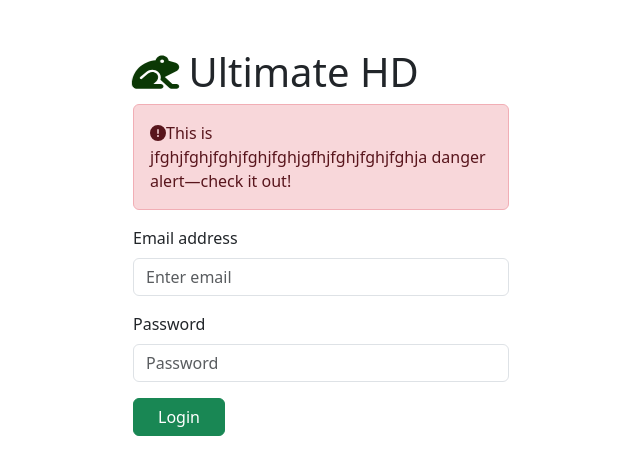
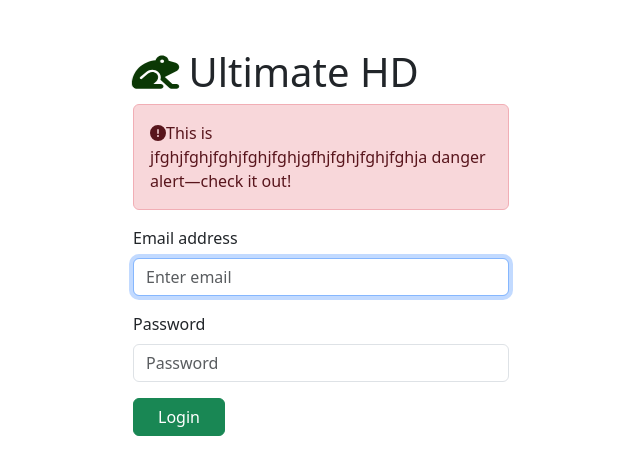
Before and after one commit to JerzyKu/ultimate-helpdesk, a React (Create React App) app in the folder client/: page /login in a window 1280 px wide. Shown: the top 474 px of the page, without its empty margins (319-959 px from the left). Built offline with nearby package versions, Linux system fonts and the light colour scheme.

Commit message:
add use ref hook

```diff
--- a/client/src/pages/LogInPage.js
+++ b/client/src/pages/LogInPage.js
@@ -1,4 +1,4 @@
-import React from 'react'
+import React, { useEffect, useRef } from 'react'
 import { Link } from 'react-router-dom'
 
 import Form from 'react-bootstrap/Form';
@@ -10,6 +10,13 @@ import { FontAwesomeIcon } from '@fortawesome/react-fontawesome'
 import { faCircleExclamation, faFrog } from '@fortawesome/free-solid-svg-icons'
 
 export default function LogInPage() {
+
+    const loginRef = useRef()
+
+    useEffect( () => {
+        loginRef.current.focus()
+    }, [])
+
     return (
         <Container style={{ maxWidth: '400px', margin: '0 auto' }} className="mt-5">
             <h1>
@@ -20,7 +27,7 @@ export default function LogInPage() {
             <Form>
                 <Form.Group className="mb-3" controlId="formGroupEmail">
                     <Form.Label>Email address</Form.Label>
-                    <Form.Control type="email" placeholder="Enter email" />
+                    <Form.Control type="email" placeholder="Enter email" ref={loginRef}/>
                 </Form.Group>
 
                 <Form.Group className="mb-3" controlId="formGroupPassword">
```
